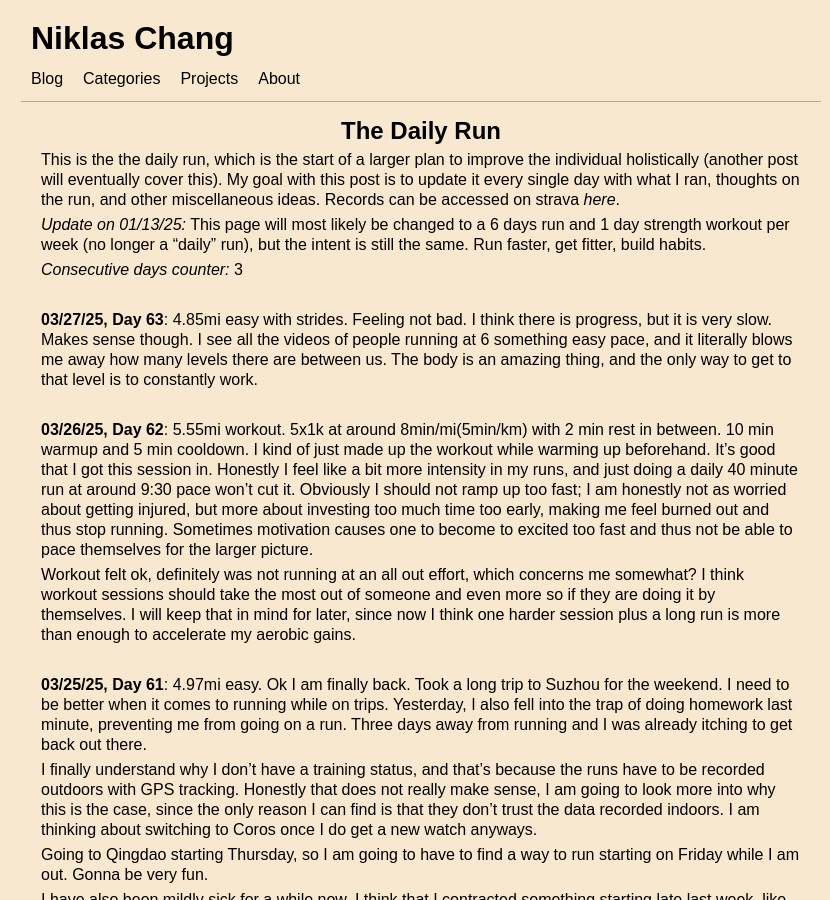
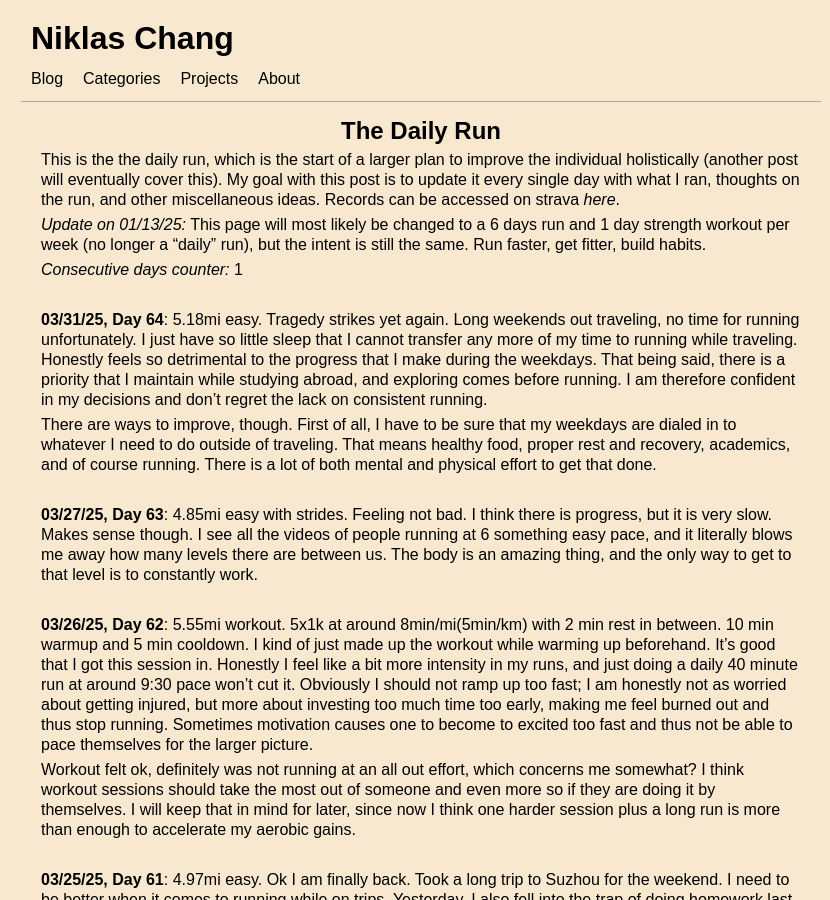
Before and after one commit to Niklichang/niklichang.github.io, a Jekyll site: the page built from _posts/2024-12-02-the-daily-run.md, in a window 1280 px wide and 900 px high. Shown: the whole window, without its empty margins (219-1049 px from the left). Built offline with Jekyll 4.4.1, drawn with Linux system fonts in a browser that asks for light colours; some web fonts are replaced; some of the changed text lies outside the part shown.

Commit message:
back again

```diff
--- a/_posts/2024-12-02-the-daily-run.md
+++ b/_posts/2024-12-02-the-daily-run.md
@@ -2,7 +2,7 @@
 layout: post
 title:  "The Daily Run"
 date:   2024-12-02
-last_modified_at: 2025-03-27
+last_modified_at: 2025-03-31
 categories: [Running]
 ---
 
@@ -10,7 +10,13 @@ This is the the daily run, which is the start of a larger plan to improve the in
 
 *Update on 01/13/25:* This page will most likely be changed to a 6 days run and 1 day strength workout per week (no longer a "daily" run), but the intent is still the same. Run faster, get fitter, build habits.
 
-*Consecutive days counter:* 3
+*Consecutive days counter:* 1
+
+<br/>
+
+**03/31/25, Day 64**: 5.18mi easy. Tragedy strikes yet again. Long weekends out traveling, no time for running unfortunately. I just have so little sleep that I cannot transfer any more of my time to running while traveling. Honestly feels so detrimental to the progress that I make during the weekdays. That being said, there is a priority that I maintain while studying abroad, and exploring comes before running. I am therefore confident in my decisions and don't regret the lack on consistent running.
+
+There are ways to improve, though. First of all, I have to be sure that my weekdays are dialed in to whatever I need to do outside of traveling. That means healthy food, proper rest and recovery, academics, and of course running. There is a lot of both mental and physical effort to get that done.
 
 <br/>
 
```
